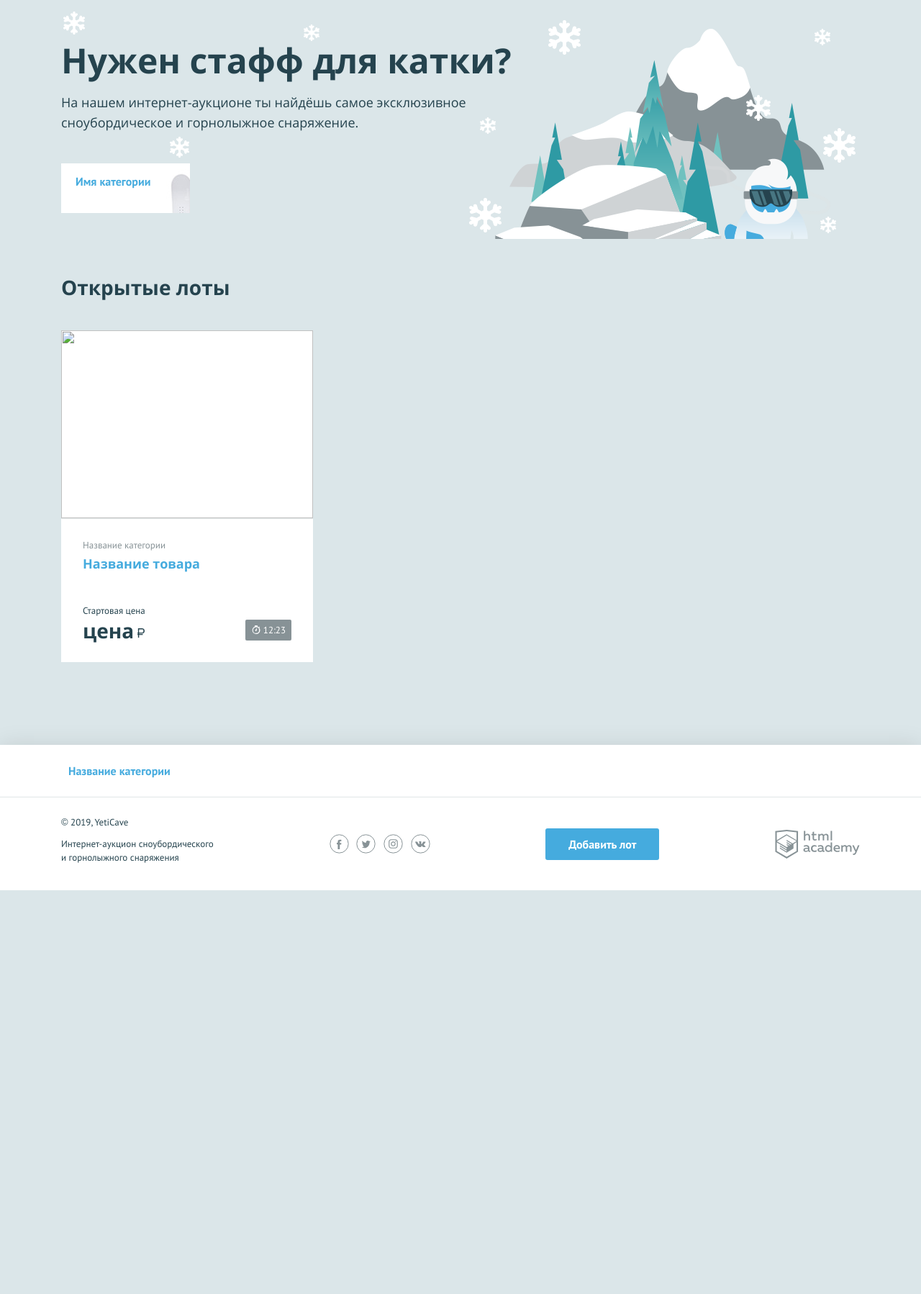
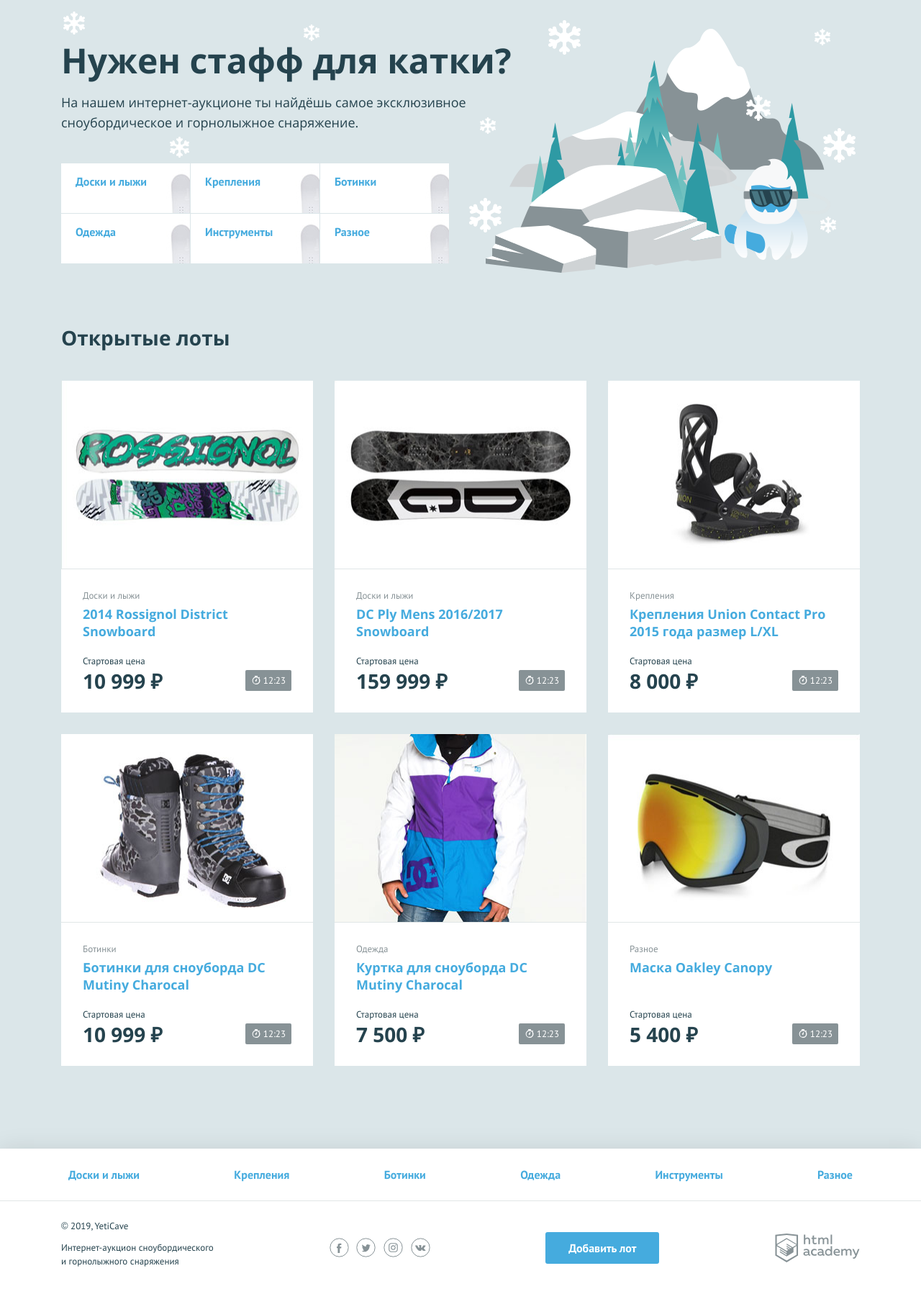
Before and after one commit to Holerik/799155-yeticave-9, a PHP site: page / in a window 1280 px wide. Shown: the part 107-1905 px from the top of the page at 72% size. Before the commit the page ends 1344 px from the top, so only its background shows below. Run offline with PHP 8.4, Linux system fonts and the light colour scheme.

Commit message:
Пишем первую функцию

```diff
--- a/index.php
+++ b/index.php
@@ -1,5 +1,59 @@
 <?php
 $is_auth = rand(0, 1);
+$catsArray = [
+    "Доски и лыжи", "Крепления", "Ботинки", "Одежда", "Инструменты", "Разное"
+];
+$catsInfoArray = [
+    [
+        'Название' => '2014 Rossignol District Snowboard',
+        'Категория' => 'Доски и лыжи',
+        'Цена' => 10999,
+        'URL картинки' => 'img/lot-1.jpg'
+    ],
+    [
+        'Название' => 'DC Ply Mens 2016/2017 Snowboard',
+        'Категория' => 'Доски и лыжи',
+        'Цена' => 159999,
+        'URL картинки' => 'img/lot-2.jpg'
+    ],
+    [
+        'Название' => 'Крепления Union Contact Pro 2015 года размер L/XL',
+        'Категория' => 'Крепления',
+        'Цена' => 8000,
+        'URL картинки' => 'img/lot-3.jpg'
+    ],
+    [
+        'Название' => 'Ботинки для сноуборда DC Mutiny Charocal',
+        'Категория' => 'Ботинки',
+        'Цена' => 10999,
+        'URL картинки' => 'img/lot-4.jpg'
+    ],
+    [
+        'Название' => 'Куртка для сноуборда DC Mutiny Charocal',
+        'Категория' => 'Одежда',
+        'Цена' => 7500,
+        'URL картинки' => 'img/lot-5.jpg'
+    ],
+    [
+        'Название' => 'Маска Oakley Canopy',
+        'Категория' => 'Разное',
+        'Цена' => 5400,
+        'URL картинки' => 'img/lot-6.jpg'
+    ]
+];
+
+function format_price($price) {
+    $result = "";
+    $price = ceil($price);
+    if ($price > 1000) {
+        $result = number_format($price, 0, ".", " ");
+    }
+    else {
+        $result = $price;
+    }
+    $result .= " ₽";
+    return $result;
+}
 
 $user_name = 'Александр'; // укажите здесь ваше имя
 ?>
@@ -55,9 +109,11 @@ $user_name = 'Александр'; // укажите здесь ваше имя
         <p class="promo__text">На нашем интернет-аукционе ты найдёшь самое эксклюзивное сноубордическое и горнолыжное снаряжение.</p>
         <ul class="promo__list">
             <!--заполните этот список из массива категорий-->
-            <li class="promo__item promo__item--boards">
-                <a class="promo__link" href="pages/all-lots.html">Имя категории</a>
-            </li>
+            <?php foreach ($catsArray as $cats): ?>
+                <li class="promo__item promo__item--boards">
+                    <a class="promo__link" href="pages/all-lots.html"><?=$cats;?></a>
+                </li>
+            <?php endforeach; ?>
         </ul>
     </section>
     <section class="lots">
@@ -66,17 +122,18 @@ $user_name = 'Александр'; // укажите здесь ваше имя
         </div>
         <ul class="lots__list">
             <!--заполните этот список из массива с товарами-->
+            <?php foreach ($catsInfoArray as $catsInfo): ?>
             <li class="lots__item lot">
                 <div class="lot__image">
-                    <img src="" width="350" height="260" alt="">
+                    <img src="<?=$catsInfo['URL картинки'];?>" width="350" height="260" alt="">
                 </div>
                 <div class="lot__info">
-                    <span class="lot__category">Название категории</span>
-                    <h3 class="lot__title"><a class="text-link" href="pages/lot.html">Название товара</a></h3>
+                    <span class="lot__category"><?=$catsInfo['Категория'];?></span>
+                    <h3 class="lot__title"><a class="text-link" href="pages/lot.html"><?=$catsInfo['Название'];?></a></h3>
                     <div class="lot__state">
                         <div class="lot__rate">
                             <span class="lot__amount">Стартовая цена</span>
-                            <span class="lot__cost">цена<b class="rub">р</b></span>
+                            <span class="lot__cost"><?=format_price($catsInfo['Цена']);?></span>
                         </div>
                         <div class="lot__timer timer">
                             12:23
@@ -84,6 +141,7 @@ $user_name = 'Александр'; // укажите здесь ваше имя
                     </div>
                 </div>
             </li>
+            <?php endforeach ?>
         </ul>
     </section>
 </main>
@@ -93,9 +151,11 @@ $user_name = 'Александр'; // укажите здесь ваше имя
     <nav class="nav">
         <ul class="nav__list container">
             <!--заполните этот список из массива категорий-->
-            <li class="nav__item">
-                <a href="pages/all-lots.html">Название категории</a>
-            </li>
+            <?php foreach ($catsArray as $cats): ?>
+                <li class="nav__item">
+                    <a href="pages/all-lots.html"><?=$cats;?></a>
+                </li>
+            <?php endforeach; ?>
         </ul>
     </nav>
     <div class="main-footer__bottom container">
```
